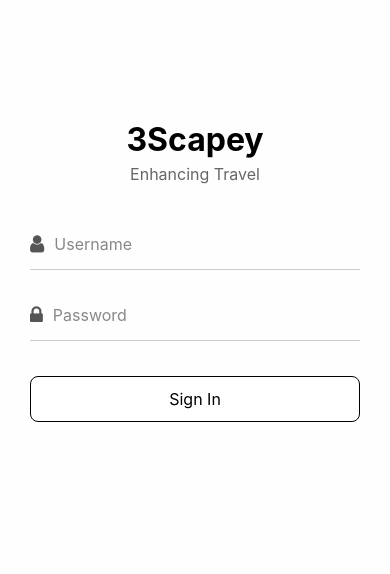
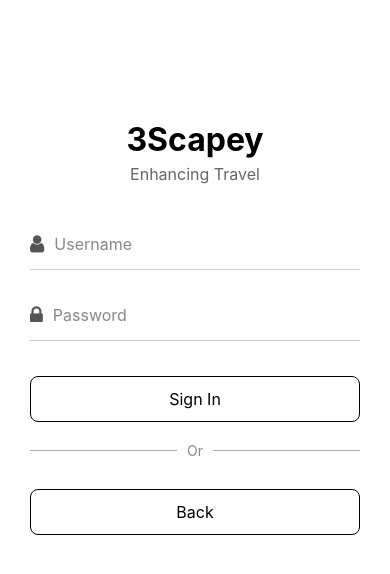
Before and after one commit to Anjal-stha/PBL3frontend, a React Native app: screen /SingIn in a window 390 px wide. Shown: the top 574 px of the page. Built offline with nearby package versions, Linux system fonts and the light colour scheme.

Commit message:
Update SignInScreen.js

```diff
--- a/app/assets/screens/SignInScreen.js
+++ b/app/assets/screens/SignInScreen.js
@@ -43,6 +43,10 @@ function SignInScreen({ navigation }) {
       console.log("username: "+username+" password: "+password) //this prints the user name and password into the console.
     }
   };
+  const handelBack = () => {
+    navigation.replace('Login');
+
+  };
 
   return (
     <View style={styles.container}>
@@ -75,6 +79,17 @@ function SignInScreen({ navigation }) {
       <TouchableOpacity style={styles.button} onPress={handleSignIn}>
         <Text style={styles.buttonText}>Sign In</Text>
       </TouchableOpacity>
+
+
+      <View style={styles.divider}>
+            <View style={styles.line} />
+            <Text style={styles.orText}>Or</Text>
+            <View style={styles.line} />
+        </View>
+
+        <TouchableOpacity style={[styles.button, styles.signinButton]} onPress={handelBack}>
+            <Text style={styles.buttonText}>Back</Text>
+        </TouchableOpacity>
 
 
 
```
